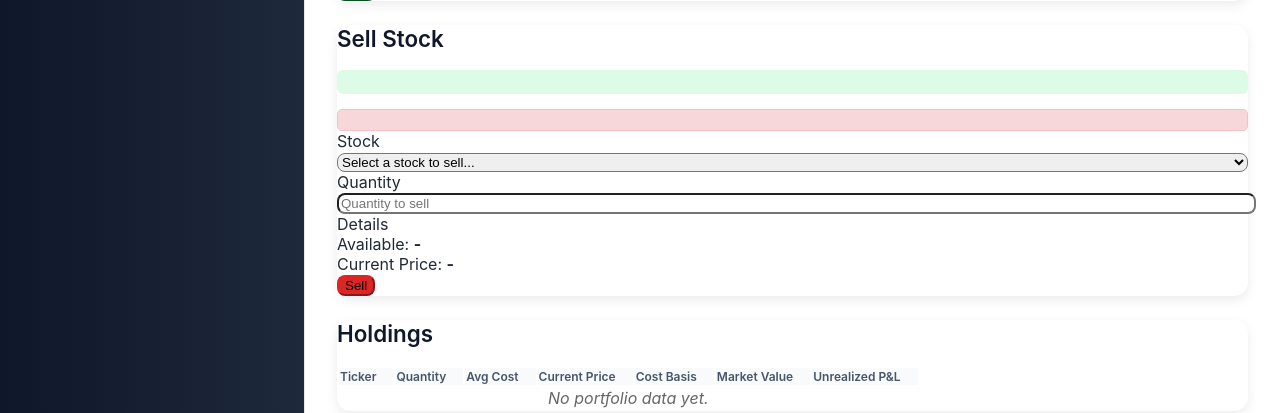
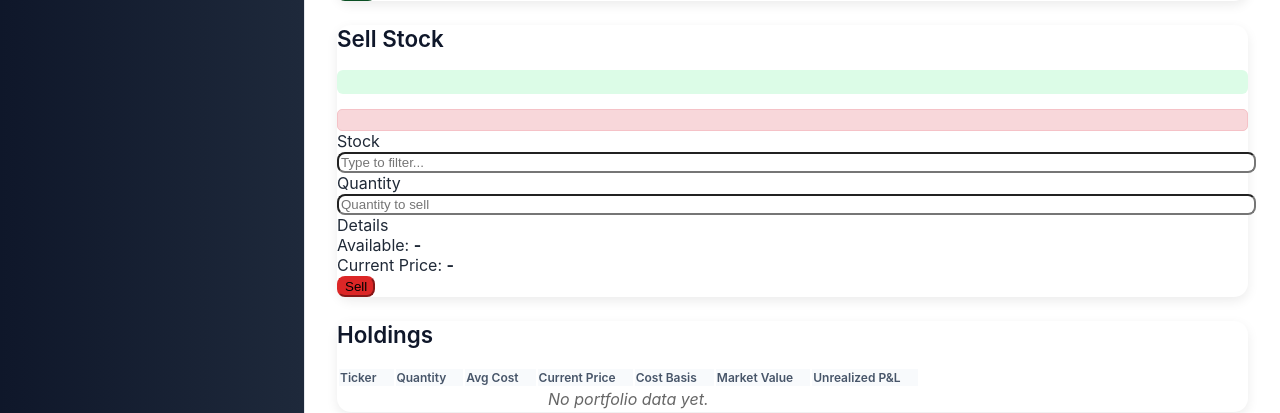
Before and after one commit to ceveline/portfolio_manager_team6, a Flask app: page / in a window 1280 px wide. Shown: the part 849-1262 px from the top of the page. Run offline with Flask 3, Linux system fonts and the light colour scheme; data comes from the database, SQL or seed files in the repository; data that the repository does not hold is empty; some libraries are stand-ins or nearby versions.

Commit message:
allow user to search a stock in the filter when selling

```diff
--- a/static/js/app.js
+++ b/static/js/app.js
@@ -750,32 +750,40 @@ function sortTransactionTable(column) {
 }
 
 function populateSellDropdown(holdings) {
-  const sellSelect = document.getElementById("sell-ticker");
-  sellSelect.innerHTML = '<option value="">Select a stock to sell...</option>';
-
-  // Consolidate holdings by ticker and store available quantities
+  const sellSelect = document.getElementById("sell-stock-options");
+
+  if (!sellSelect) return;
+
+  sellSelect.innerHTML = "";
+
   const consolidatedMap = {};
-  availableQuantities = {}; // Reset available quantities
+  availableQuantities = {};
 
   holdings.forEach((h) => {
     if (!consolidatedMap[h.ticker]) {
       consolidatedMap[h.ticker] = {
         ticker: h.ticker,
-        totalQuantity: 0,
-        firstId: h.id
+        totalQuantity: 0
       };
     }
+
     consolidatedMap[h.ticker].totalQuantity += Number(h.quantity || 0);
   });
 
-  // Store available quantities and populate dropdown
+
   Object.values(consolidatedMap).forEach((consolidated) => {
+
     availableQuantities[consolidated.ticker] = consolidated.totalQuantity;
+
     const option = document.createElement("option");
-    option.value = consolidated.firstId;
-    option.textContent = `${consolidated.ticker} (${consolidated.totalQuantity} shares)`;
+
+    option.value = consolidated.ticker;
+    option.textContent =
+      `${consolidated.ticker} (${consolidated.totalQuantity} shares)`;
+
     option.dataset.ticker = consolidated.ticker;
     option.dataset.availableQuantity = consolidated.totalQuantity;
+
     sellSelect.appendChild(option);
   });
 }
@@ -804,35 +812,38 @@ function clearSellDetails() {
 }
 
 document.getElementById("sell-ticker").addEventListener("change", async (e) => {
-  const holdingId = e.target.value;
-
-  if (!holdingId) {
+  const ticker = e.target.value.trim();
+
+  if (!ticker) {
     clearSellDetails();
     document.getElementById("sell-quantity-input").value = "";
     return;
   }
 
-  const selectedOption = e.target.options[e.target.selectedIndex];
-  const ticker = selectedOption.dataset.ticker;
   const totalQuantity = availableQuantities[ticker] || 0;
 
   const sellQuantityEl = document.getElementById("sell-quantity");
-  if (sellQuantityEl) sellQuantityEl.textContent = totalQuantity;
+  if (sellQuantityEl) {
+    sellQuantityEl.textContent = totalQuantity;
+  }
 
   document.getElementById("sell-quantity-input").value = "";
 
-  // Fetch and display current price
   document.getElementById("sell-price").textContent = "Loading...";
+
   try {
     const res = await fetch(`${API_BASE}/price/${encodeURIComponent(ticker)}`);
     const payload = await res.json();
+
     if (res.ok && payload.price) {
-      document.getElementById("sell-price").textContent = `$${payload.price.toFixed(2)}`;
+      document.getElementById("sell-price").textContent =
+        `$${payload.price.toFixed(2)}`;
     } else {
       document.getElementById("sell-price").textContent = "-";
     }
-  } catch (err) {
-    console.error("Error fetching sell price:", err);
+
+  } catch(err) {
+    console.error(err);
     document.getElementById("sell-price").textContent = "-";
   }
 });
@@ -906,8 +917,7 @@ document.getElementById("sell-form").addEventListener("submit", async (e) => {
 
   const sellTickerEl = document.getElementById("sell-ticker");
   const selectedValue = sellTickerEl.value;
-  const selectedOption = sellTickerEl.options[sellTickerEl.selectedIndex];
-  const ticker = selectedOption?.dataset.ticker;
+  const ticker = sellTickerEl.value;
   let quantityToSell = parseFloat(document.getElementById("sell-quantity-input").value);
   const sellDate = getTodayDate();
 
--- a/templates/index.html
+++ b/templates/index.html
@@ -344,7 +344,7 @@
 
       <div class="col-md-4">
         <label class="form-label">Stock</label>
-        <input class="form-control" type="text" id="ticker" list="stock-options" placeholder="Type to filter...">
+        <input class="form-control" type="text" id="ticker" list="stock-options" placeholder="Type to filter..." required>
           <datalist id="stock-options">
             <option value="AAPL">Apple Inc.</option>
             <option value="AMZN">Amazon.com Inc.</option>
@@ -399,8 +399,8 @@
 
       <div class="col-md-4">
         <label class="form-label">Stock</label>
-        <select id="sell-ticker" class="form-select" required>
-          <option value="">Select a stock to sell...</option>
+        <input class="form-control" type="text" id="sell-ticker" list="sell-stock-options" placeholder="Type to filter..." required>          <datalist id="sell-stock-options"></datalist>
+          <!-- <option value="">Select a stock to sell...</option> -->
         </select>
       </div>
 
```
